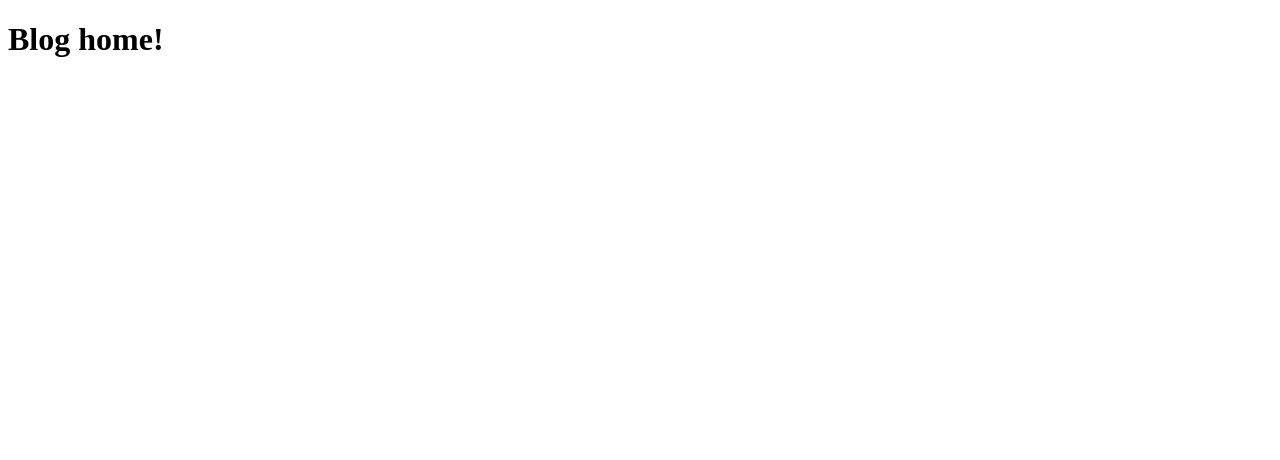
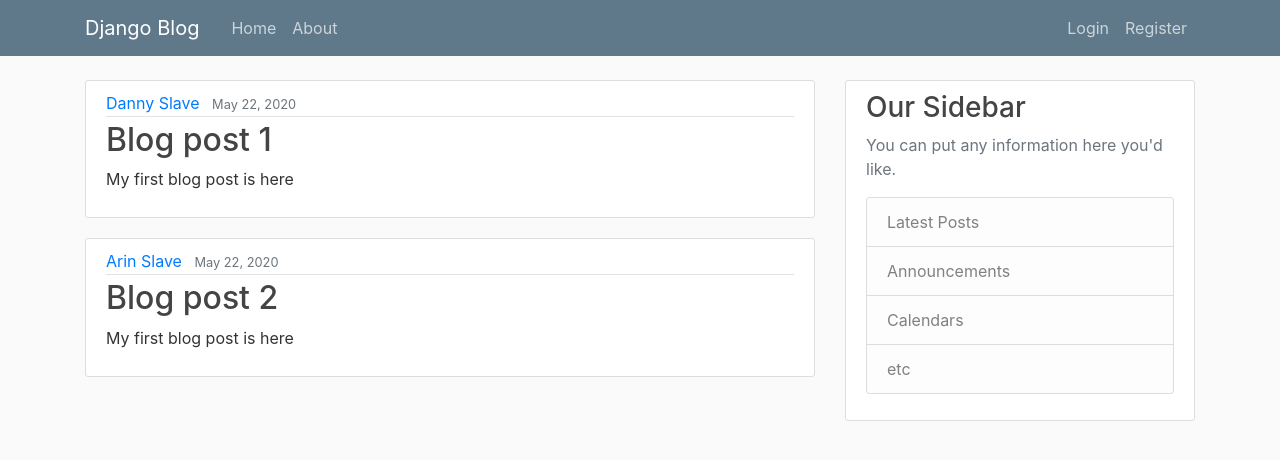
Before and after one commit to kylepclarkson/DjangoExamples, a Django app: page / in a window 1280 px wide. Before the commit the part shown is almost empty. Shown: the top 460 px of the page. Run offline with Django 3.2, Linux system fonts and the light colour scheme; some libraries are stand-ins or nearby versions.

Commit message:
Update
Finished part 3.

```diff
--- /dev/null
+++ b/django_project/blog/static/blog/main.css
@@ -0,0 +1,84 @@
+body {
+  background: #fafafa;
+  color: #333333;
+  margin-top: 5rem;
+}
+
+h1, h2, h3, h4, h5, h6 {
+  color: #444444;
+}
+
+ul {
+  margin: 0;
+}
+
+.bg-steel {
+  background-color: #5f788a;
+}
+
+.site-header .navbar-nav .nav-link {
+  color: #cbd5db;
+}
+
+.site-header .navbar-nav .nav-link:hover {
+  color: #ffffff;
+}
+
+.site-header .navbar-nav .nav-link.active {
+  font-weight: 500;
+}
+
+.content-section {
+  background: #ffffff;
+  padding: 10px 20px;
+  border: 1px solid #dddddd;
+  border-radius: 3px;
+  margin-bottom: 20px;
+}
+
+.article-title {
+  color: #444444;
+}
+
+a.article-title:hover {
+  color: #428bca;
+  text-decoration: none;
+}
+
+.article-content {
+  white-space: pre-line;
+}
+
+.article-img {
+  height: 65px;
+  width: 65px;
+  margin-right: 16px;
+}
+
+.article-metadata {
+  padding-bottom: 1px;
+  margin-bottom: 4px;
+  border-bottom: 1px solid #e3e3e3
+}
+
+.article-metadata a:hover {
+  color: #333;
+  text-decoration: none;
+}
+
+.article-svg {
+  width: 25px;
+  height: 25px;
+  vertical-align: middle;
+}
+
+.account-img {
+  height: 125px;
+  width: 125px;
+  margin-right: 20px;
+  margin-bottom: 16px;
+}
+
+.account-heading {
+  font-size: 2.5rem;
+}
--- /dev/null
+++ b/django_project/blog/templates/blog/base.html
@@ -0,0 +1,76 @@
+{#Load css file#}
+{% load static %}
+
+
+<!DOCTYPE html>
+{# This base template handles common code among pages. #}
+<html lang="en">
+<head>
+    <!-- Required meta tags -->
+    <meta charset="utf-8">
+    <meta name="viewport" content="width=device-width, initial-scale=1, shrink-to-fit=no">
+
+    <!-- Bootstrap CSS -->
+    <link rel="stylesheet" href="https://maxcdn.bootstrapcdn.com/bootstrap/4.0.0/css/bootstrap.min.css" integrity="sha384-Gn5384xqQ1aoWXA+058RXPxPg6fy4IWvTNh0E263XmFcJlSAwiGgFAW/dAiS6JXm" crossorigin="anonymous">
+    <link rel="stylesheet" type="text/css" href="{% static 'blog/main.css' %}">
+
+    {% if title %}
+        <title>Django Blog - {{ title }}</title>
+    {%  else %}
+        <title>Django Blog</title>
+    {% endif %}
+</head>
+<body>
+    <header class="site-header">
+
+        <!-- Navigation Bar -->
+      <nav class="navbar navbar-expand-md navbar-dark bg-steel fixed-top">
+        <div class="container">
+          <a class="navbar-brand mr-4" href="{% url 'blog-home' %}">Django Blog</a>
+          <button class="navbar-toggler" type="button" data-toggle="collapse" data-target="#navbarToggle" aria-controls="navbarToggle" aria-expanded="false" aria-label="Toggle navigation">
+          <span class="navbar-toggler-icon"></span>
+          </button>
+          <div class="collapse navbar-collapse" id="navbarToggle">
+            <div class="navbar-nav mr-auto">
+              <a class="nav-item nav-link" href="{% url 'blog-home' %}">Home</a>
+              <a class="nav-item nav-link" href="{% url 'blog-about' %}">About</a>
+            </div>
+            <!-- Navbar Right Side -->
+            <div class="navbar-nav">
+              <a class="nav-item nav-link" href="#">Login</a>
+              <a class="nav-item nav-link" href="#">Register</a>
+            </div>
+          </div>
+        </div>
+      </nav>
+        <!-- End Navigation Bar -->
+
+    </header>
+    <main role="main" class="container">
+      <div class="row">
+        <div class="col-md-8">
+          {% block content %}{% endblock %}
+        </div>
+        <div class="col-md-4">
+          <div class="content-section">
+            <h3>Our Sidebar</h3>
+            <p class='text-muted'>You can put any information here you'd like.
+              <ul class="list-group">
+                <li class="list-group-item list-group-item-light">Latest Posts</li>
+                <li class="list-group-item list-group-item-light">Announcements</li>
+                <li class="list-group-item list-group-item-light">Calendars</li>
+                <li class="list-group-item list-group-item-light">etc</li>
+              </ul>
+            </p>
+          </div>
+        </div>
+      </div>
+    </main>
+
+    <!-- Optional JavaScript -->
+    <!-- jQuery first, then Popper.js, then Bootstrap JS -->
+    <script src="https://code.jquery.com/jquery-3.2.1.slim.min.js" integrity="sha384-KJ3o2DKtIkvYIK3UENzmM7KCkRr/rE9/Qpg6aAZGJwFDMVNA/GpGFF93hXpG5KkN" crossorigin="anonymous"></script>
+    <script src="https://cdnjs.cloudflare.com/ajax/libs/popper.js/1.12.9/umd/popper.min.js" integrity="sha384-ApNbgh9B+Y1QKtv3Rn7W3mgPxhU9K/ScQsAP7hUibX39j7fakFPskvXusvfa0b4Q" crossorigin="anonymous"></script>
+    <script src="https://maxcdn.bootstrapcdn.com/bootstrap/4.0.0/js/bootstrap.min.js" integrity="sha384-JZR6Spejh4U02d8jOt6vLEHfe/JQGiRRSQQxSfFWpi1MquVdAyjUar5+76PVCmYl" crossorigin="anonymous"></script>
+</body>
+</html>
--- a/django_project/blog/templates/blog/home.html
+++ b/django_project/blog/templates/blog/home.html
@@ -1,11 +1,15 @@
-<!DOCTYPE html>
-<html lang="en">
-<head>
-    <meta charset="UTF-8">
-    <title></title>
-</head>
-<body>
-{#TODO Part3-13:55#}
-    <h1>Blog home!</h1>
-</body>
-</html>
+{%  extends "blog/base.html" %}
+{%  block content %}
+    {% for post in posts %}
+        <article class="media content-section">
+          <div class="media-body">
+            <div class="article-metadata">
+              <a class="mr-2" href="#">{{ post.author }}</a>
+              <small class="text-muted">{{ post.date_posted }}</small>
+            </div>
+            <h2><a class="article-title" href="#">{{ post.title }}</a></h2>
+            <p class="article-content">{{ post.content }}</p>
+          </div>
+        </article>
+    {% endfor %}
+{% endblock content %}
--- a/django_project/blog/views.py
+++ b/django_project/blog/views.py
@@ -19,10 +19,11 @@ posts = [
 def home(request):
     # past data to render request.
     context = {
+        'title':'HomePage',
         'posts':posts
     }
     # Render home.html
     return render(request, 'blog/home.html', context=context)
 
 def about(request):
-    return render(request, 'blog/about.html')
+    return render(request, 'blog/about.html',context={'title':'about'})
```
Also changed, not shown: django_project/blog/templates/blog/about.html (+3 -9 lines).
